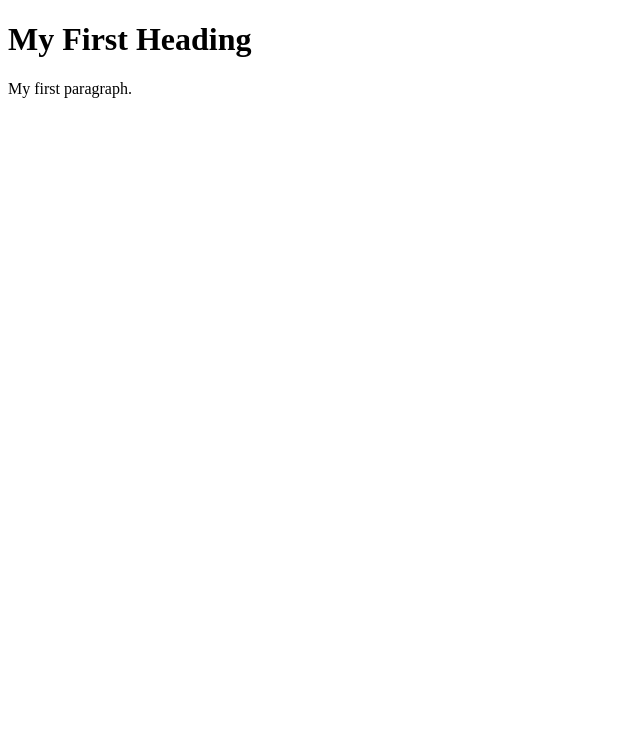
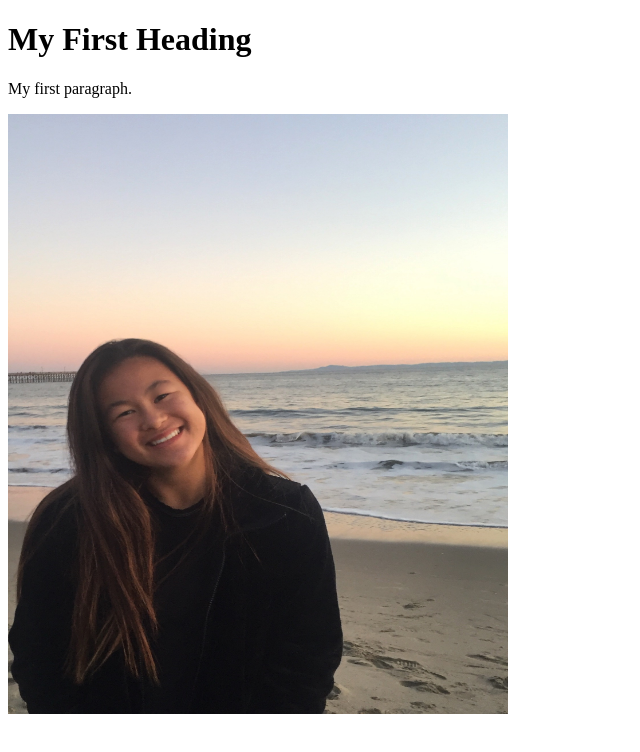
Before and after one commit to annaroney/annas-wit-repository, a plain HTML site: page index.html in a window 1280 px wide. Shown: the whole page, without its empty margins (0-640 px from the left). Drawn offline with Linux system fonts and the light colour scheme.

Commit message:
Update index.html

```diff
--- a/index.html
+++ b/index.html
@@ -8,5 +8,7 @@
 <h1>My First Heading</h1>
 <p>My first paragraph.</p>
 
+<img src="IMG_0171.JPG" alt="Anna Roney" width="500" height="600">
+
 </body>
 </html>
```
